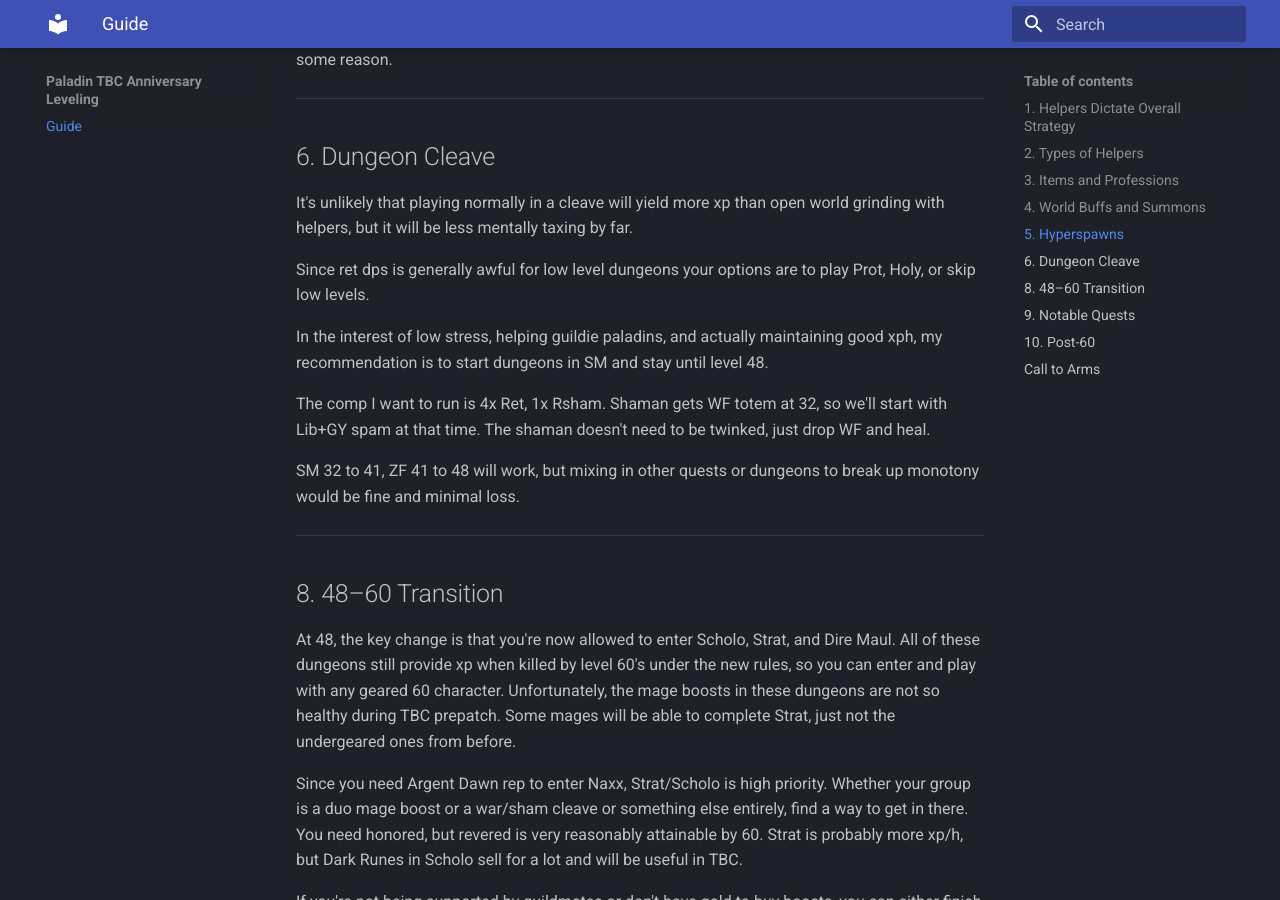
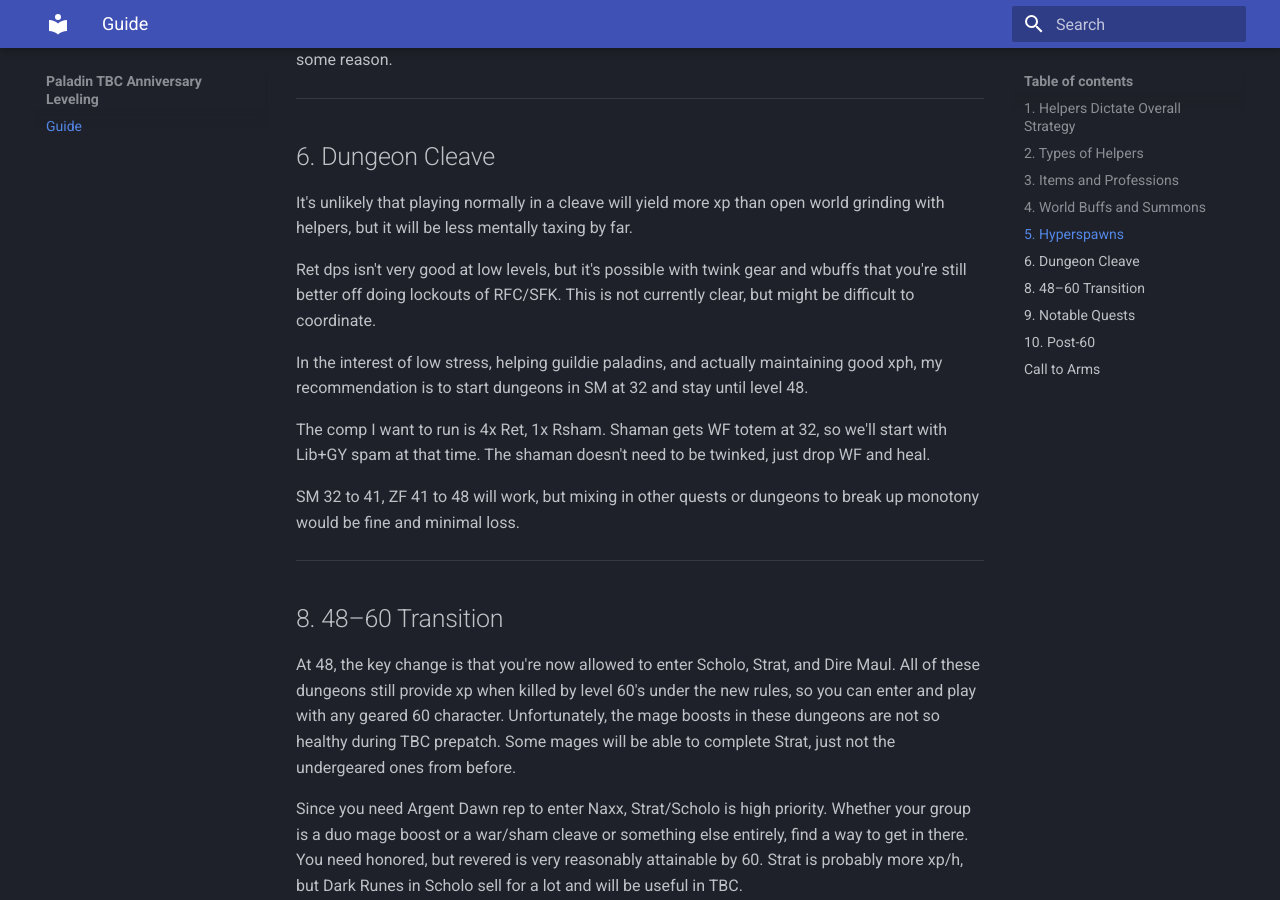
Before and after one commit to mediumcor3/tbc-paladin-leveling, an MkDocs documentation site: the page built from docs/index.md, in a window 1280 px wide and 900 px high, scrolled down 3661 px. Built offline with MkDocs 1.6.1 and Material for MkDocs 9.7.7, drawn with Linux system fonts in a browser that asks for light colours; some of the changed text lies outside the part shown.

Commit message:
Update index.md
edits

```diff
--- a/docs/index.md
+++ b/docs/index.md
@@ -134,9 +134,9 @@ Aoe levelers shouldn't have much interest in these locations unless they're betw
 
 It's unlikely that playing normally in a cleave will yield more xp than open world grinding with helpers, but it will be less mentally taxing by far.
 
-Since ret dps is generally awful for low level dungeons your options are to play Prot, Holy, or skip low levels.
+Ret dps isn't very good at low levels, but it's possible with twink gear and wbuffs that you're still better off doing lockouts of RFC/SFK.  This is not currently clear, but might be difficult to coordinate.
 
-In the interest of low stress, helping guildie paladins, and actually maintaining good xph, my recommendation is to start dungeons in SM and stay until level 48.
+In the interest of low stress, helping guildie paladins, and actually maintaining good xph, my recommendation is to start dungeons in SM at 32 and stay until level 48.
 
 The comp I want to run is 4x Ret, 1x Rsham.  Shaman gets WF totem at 32, so we'll start with Lib+GY spam at that time.  The shaman doesn't need to be twinked, just drop WF and heal.
 
@@ -200,6 +200,8 @@ Lots to do, just because you dinged doesn't mean you're done.  Some prep require
 
 * **[Whippers](https://classicdb.ch/?item=11951)** for leveling and raids
 
+* **Prequests** - finish what you potentially started during leveling, get prepared for a prequested level 61 at minimum, if not 62.
+
 There's probably more I'm forgetting, so complete the above and then figure out what I missed and do that.
 
 
```
